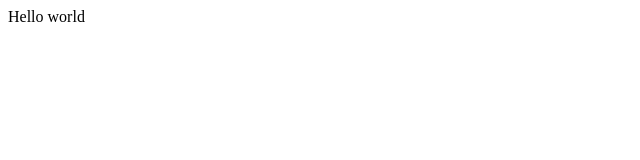
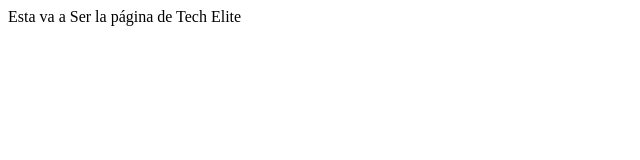
Before and after one commit to SoftHispan/TechElite, a plain HTML site: page index.html in a window 1280 px wide. Shown: the whole page, without its empty margins (0-640 px from the left). Drawn offline with Linux system fonts and the light colour scheme.

Commit message:
primer cambio

```diff
--- a/index.html
+++ b/index.html
@@ -4,12 +4,12 @@
 <head>
   <meta charset="utf-8">
   <meta name="viewport" content="width=device-width">
-  <title>replit</title>
+  <title>Tech Elite</title>
   <link href="style.css" rel="stylesheet" type="text/css" />
 </head>
 
 <body>
-  Hello world
+  Esta va a Ser la página de Tech Elite
   <script src="script.js"></script>
 </body>
 
```
